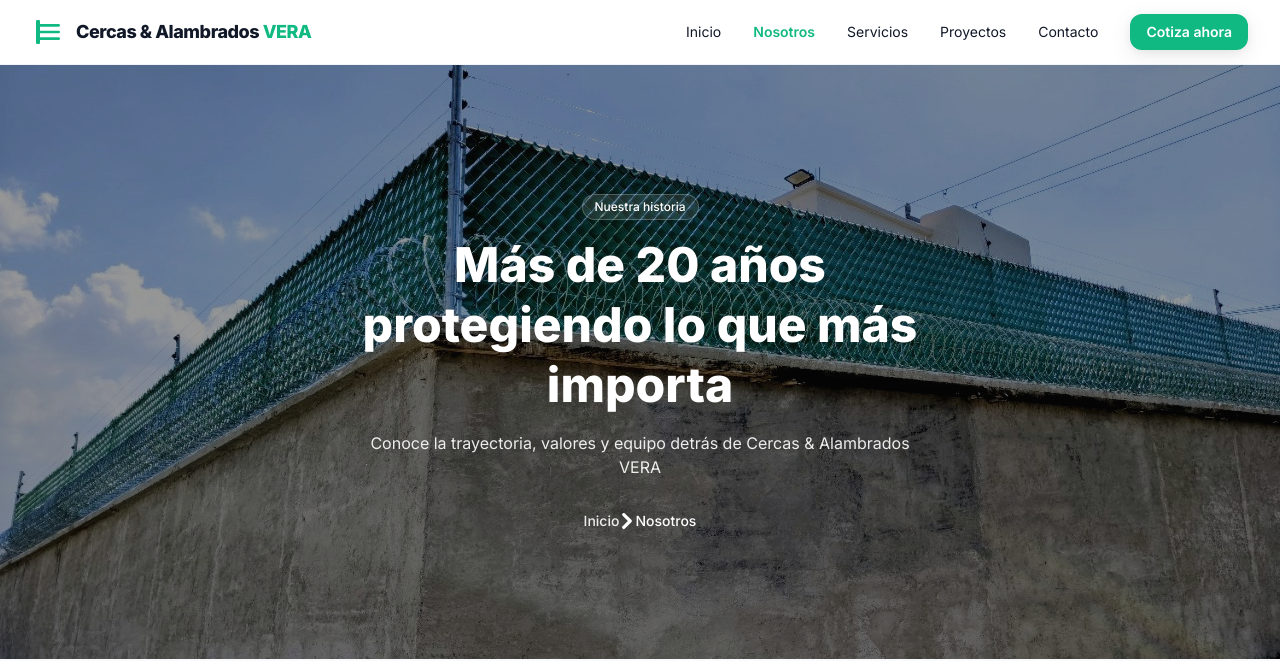
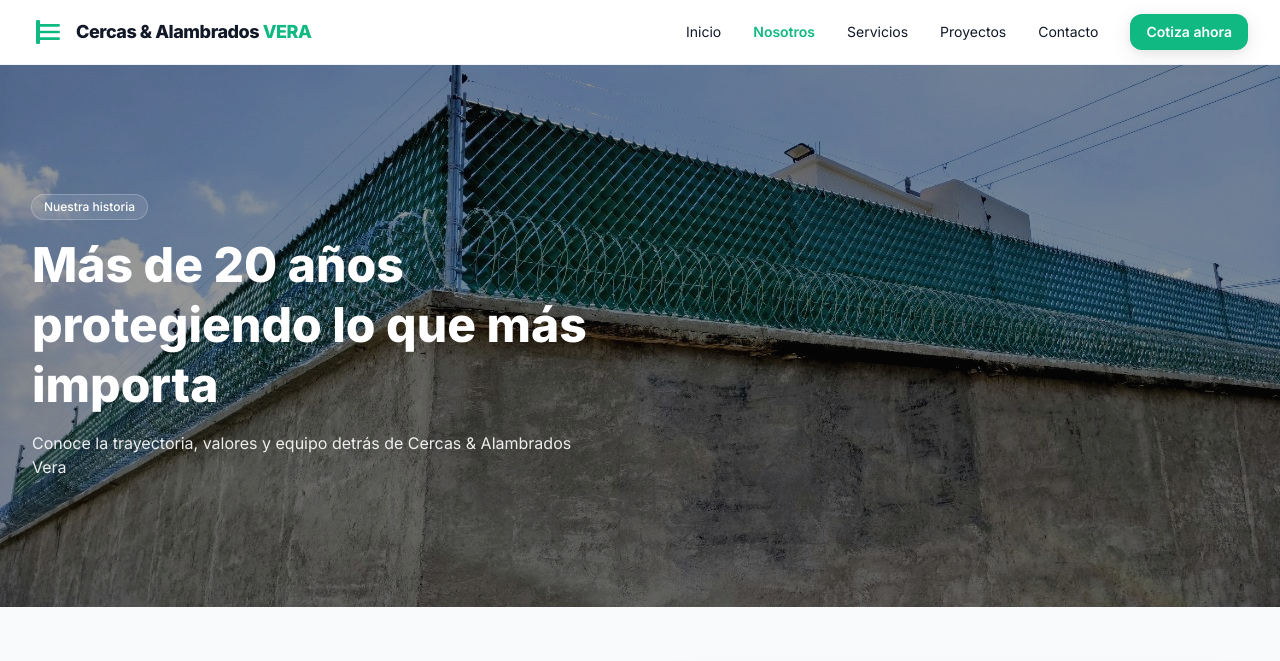
Before and after one commit to CodiguitoJR04/CYA_VERA, a website: page nosotros.html in a window 1280 px wide. Shown: the top 661 px of the page. Drawn offline with Linux system fonts and the light colour scheme.

Commit message:
final-change

```diff
--- a/nosotros.html
+++ b/nosotros.html
@@ -211,33 +211,10 @@
     </div>
 
     <div class="mx-auto max-w-7xl px-4 sm:px-6 lg:px-8 py-24 sm:py-28 lg:py-32 text-white">
-      <div class="max-w-2xl mx-auto text-center">
+      <div class="max-w-2xl">
         <span class="inline-block rounded-full bg-white/10 px-3 py-1 text-xs font-medium ring-1 ring-white/30 mb-4">Nuestra historia</span>
         <h1 class="text-4xl sm:text-5xl font-extrabold leading-tight">Más de 20 años protegiendo lo que más importa</h1>
-        <p class="mt-4 text-white/90 max-w-xl mx-auto">Conoce la trayectoria, valores y equipo detrás de Cercas & Alambrados VERA</p>
-
-        <!-- Breadcrumb debajo de los textos -->
-        <nav class="flex justify-center mt-8" aria-label="Breadcrumb">
-          <ol class="inline-flex items-center space-x-1 md:space-x-3">
-            <li class="inline-flex items-center">
-              <a href="/index.html" class="inline-flex items-center text-sm font-medium text-white/90 hover:text-white transition">
-                <svg class="w-3 h-3 me-2.5" aria-hidden="true" xmlns="http://www.w3.org/2000/svg" fill="currentColor" viewBox="0 0 20 20">
-                  <path d="m19.707 9.293-2-2-7-7a1 1 0 0 0-1.414 0l-7 7-2 2a1 1 0 0 0 1.414 1.414L2 10.414V18a2 2 0 0 0 2 2h3a1 1 0 0 0 1-1v-4a1 1 0 0 1 1-1h2a1 1 0 0 1 1 1v4a1 1 0 0 0 1 1h3a2 2 0 0 0 2-2v-7.586l.293.293a1 1 0 0 0 1.414-1.414Z"/>
-                </svg>
-                Inicio
-              </a>
-            </li>
-            <li aria-current="page">
-              <div class="flex items-center">
-                <!-- Flecha con tamaño ajustado al texto -->
-                <svg class="rtl:rotate-180 w-4 h-4 text-white/60 mx-1" aria-hidden="true" xmlns="http://www.w3.org/2000/svg" fill="none" viewBox="0 0 6 10">
-                  <path stroke="currentColor" stroke-linecap="round" stroke-linejoin="round" stroke-width="2" d="m1 9 4-4-4-4"/>
-                </svg>
-                <span class="ms-1 text-sm font-medium text-white md:ms-2">Nosotros</span>
-              </div>
-            </li>
-          </ol>
-        </nav>
+        <p class="mt-4 text-white/90 max-w-xl">Conoce la trayectoria, valores y equipo detrás de Cercas & Alambrados Vera</p>
       </div>
     </div>
   </section>
```
Also changed, not shown: servicios.html (+0 -9 lines).
